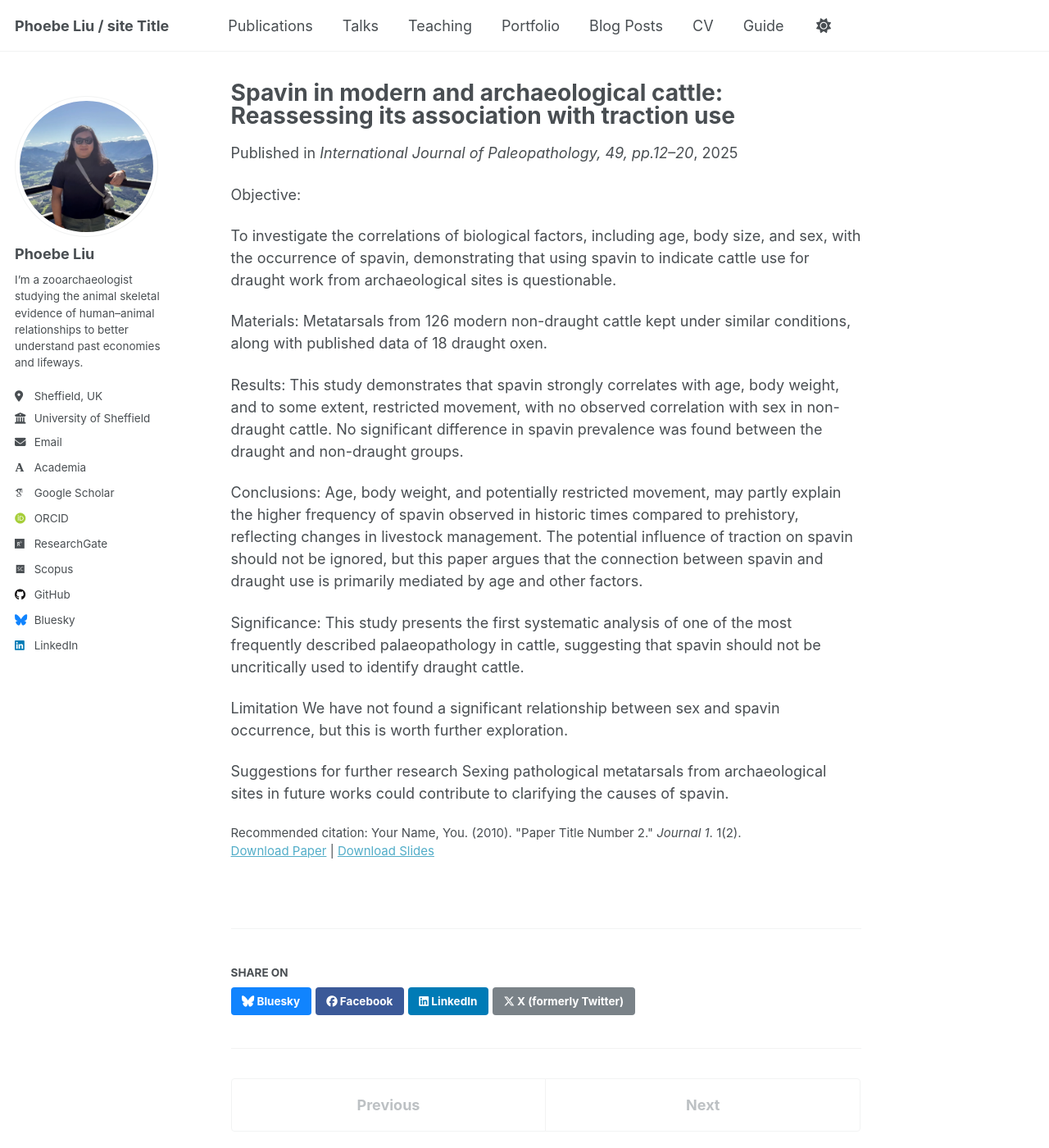
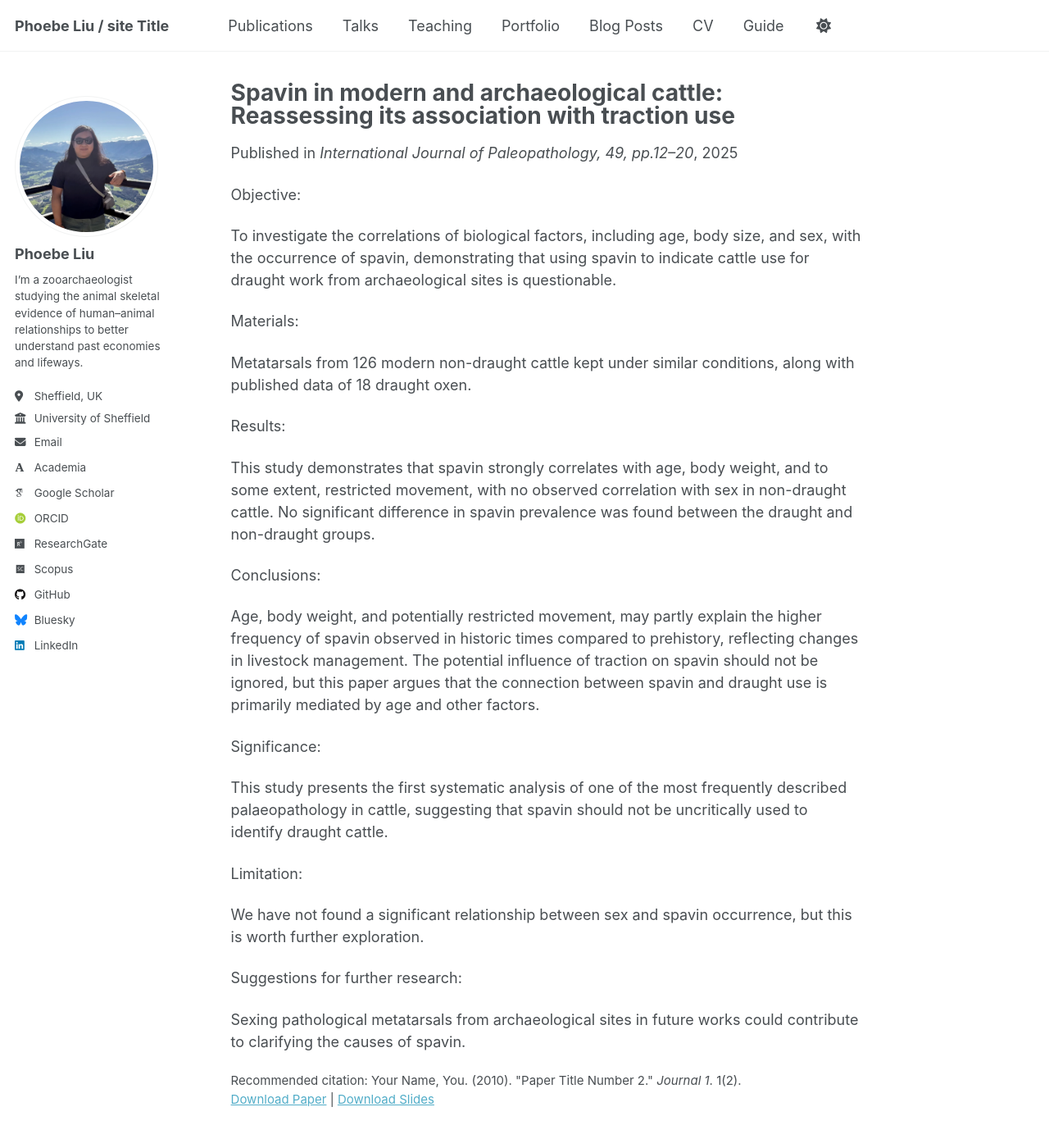
Before and after one commit to Phoebe-WCLiu/phoebe-wcliu.github.io, a Jekyll site: the page built from _publications/2010-10-01-paper-title-number-2.md, in a window 1280 px wide and 1400 px high. Shown: the whole window at 82% size. Built offline with Jekyll 4.4.1, drawn with Linux system fonts in a browser that asks for light colours; some web fonts are replaced; a script that is not in the unit is left out; part of the change alters nothing that is shown.

```diff
--- a/_publications/2010-10-01-paper-title-number-2.md
+++ b/_publications/2010-10-01-paper-title-number-2.md
@@ -16,19 +16,25 @@ Objective:
 To investigate the correlations of biological factors, including age, body size, and sex, with the occurrence of spavin, demonstrating that using spavin to indicate cattle use for draught work from archaeological sites is questionable.
 
 Materials:
+
 Metatarsals from 126 modern non-draught cattle kept under similar conditions, along with published data of 18 draught oxen.
 
 Results:
+
 This study demonstrates that spavin strongly correlates with age, body weight, and to some extent, restricted movement, with no observed correlation with sex in non-draught cattle. No significant difference in spavin prevalence was found between the draught and non-draught groups.
 
 Conclusions:
+
 Age, body weight, and potentially restricted movement, may partly explain the higher frequency of spavin observed in historic times compared to prehistory, reflecting changes in livestock management. The potential influence of traction on spavin should not be ignored, but this paper argues that the connection between spavin and draught use is primarily mediated by age and other factors.
 
 Significance:
+
 This study presents the first systematic analysis of one of the most frequently described palaeopathology in cattle, suggesting that spavin should not be uncritically used to identify draught cattle.
 
-Limitation
+Limitation:
+
 We have not found a significant relationship between sex and spavin occurrence, but this is worth further exploration.
 
-Suggestions for further research
+Suggestions for further research:
+
 Sexing pathological metatarsals from archaeological sites in future works could contribute to clarifying the causes of spavin.
```
